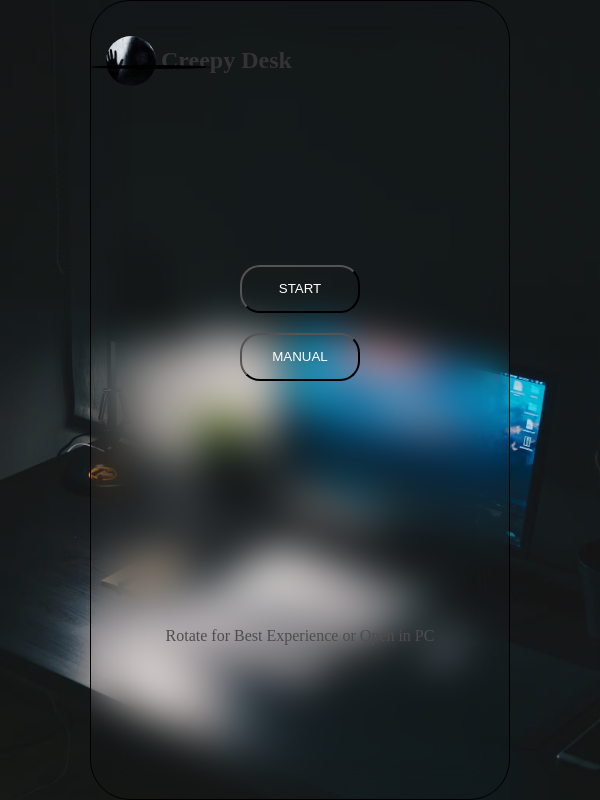
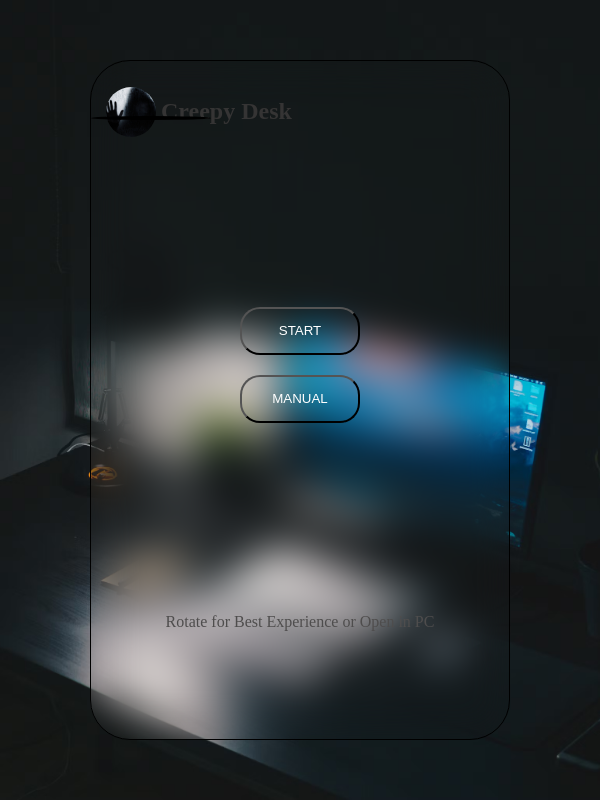
Before and after one commit to SharizHussain/02_The-desk, a React (Vite) app: page /manual in a window 600 px wide. Built offline with nearby package versions, Linux system fonts and the light colour scheme.

Commit message:
screen issue

```diff
--- a/src/LandingPage.css
+++ b/src/LandingPage.css
@@ -16,9 +16,6 @@
     .gameImg{
         object-position: 90%;
     }
-    .blur{
-        height: 90% !important;
-    }
     .suggestion{
         display: flex !important;
         justify-content: center;
@@ -35,9 +32,6 @@
         section{
             font-size: 2.2vw !important;
         }
-        .blur{
-            height: 100% !important;
-        }
         .note{
             width: 65%;
             margin: 3.4vw 0 0 22vw !important;
@@ -48,7 +42,7 @@
 .suggestion{
     position: absolute;
     display: none;
-    margin: -22vw 0 0 0;
+    margin: -11.5vh 0 0 0;
     color: snow;
     width: 100%;
     animation: suggest 1.5s linear infinite;
@@ -67,7 +61,7 @@
 
 .blur{
     position: absolute;
-    height: 85%;
+    height: 85vh;
     width: 70vw;
     border-radius: 40px;
     border: 1px solid black;
```
